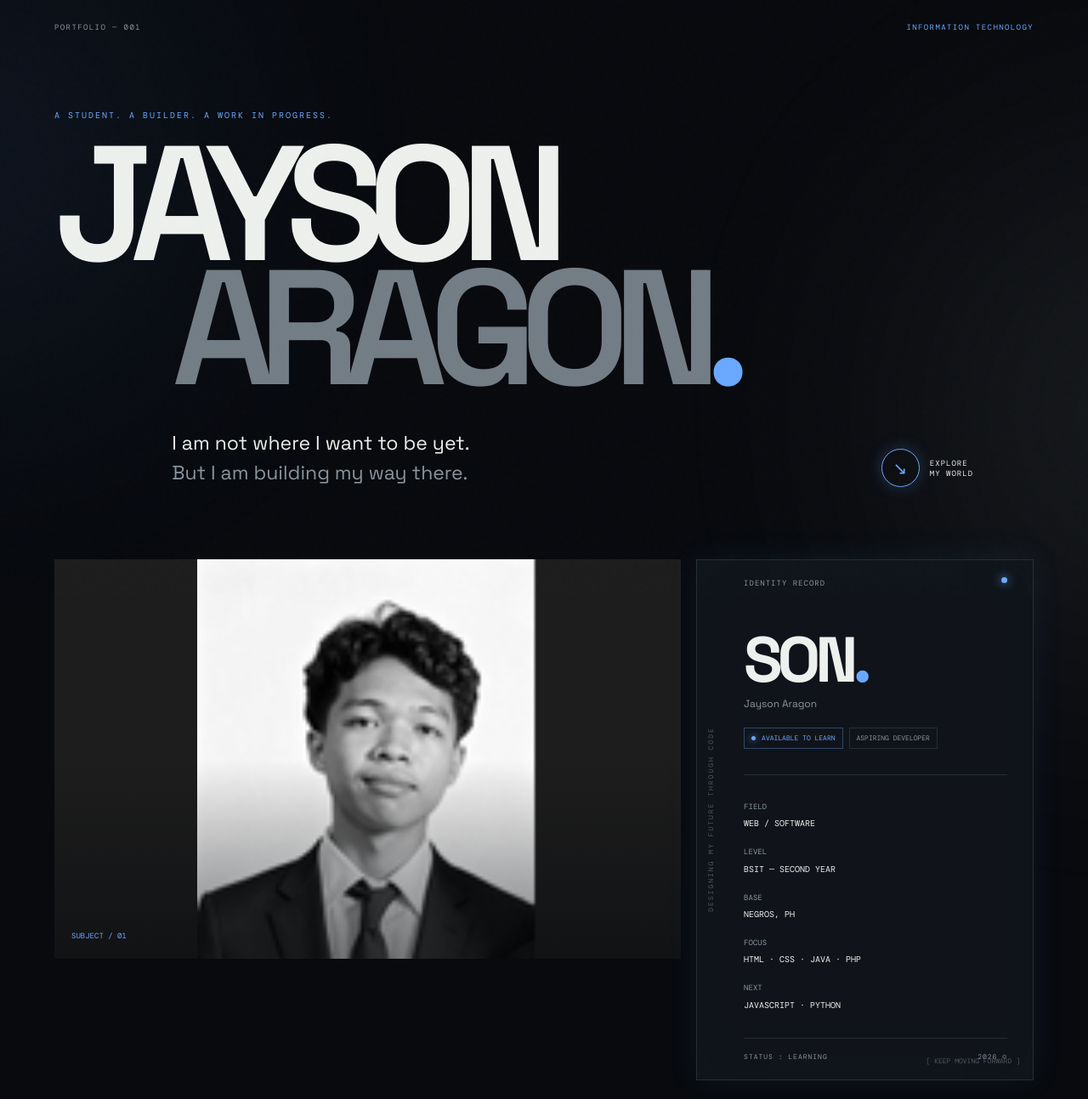
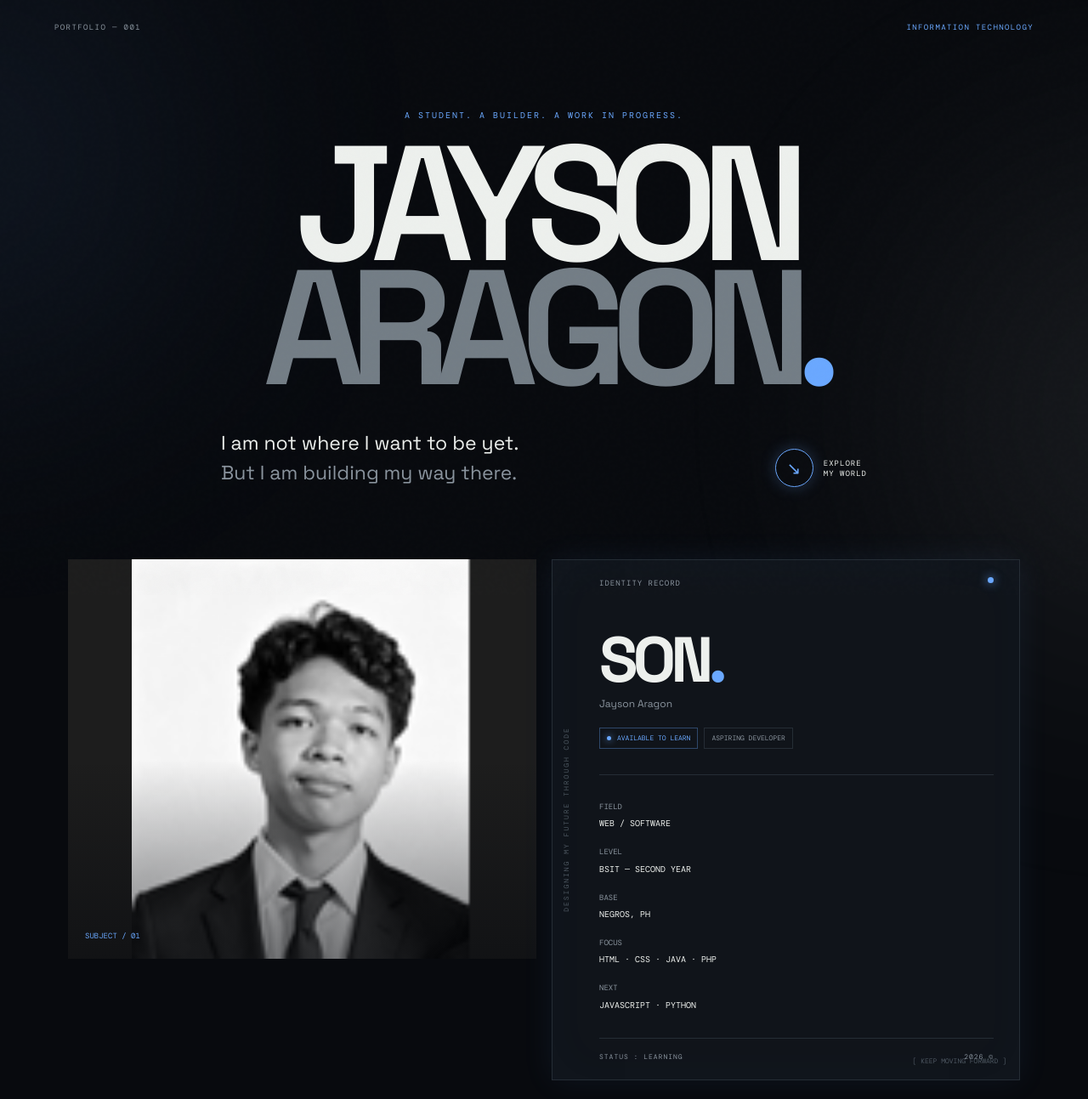
Before and after one commit to jayson-aragon/aragon-project-1, a plain HTML site: page index.html in a window 1280 px wide. Shown: the part 100-1393 px from the top of the page at 85% size. Drawn offline with nearby package versions, Linux system fonts and the light colour scheme.

Commit message:
improve the layout

```diff
--- a/assets/style.css
+++ b/assets/style.css
@@ -236,7 +236,9 @@ img {
 }
 
 .hero-title-wrap {
-    margin-top: 90px;
+    max-width: 1120px;
+    margin: 90px auto 0;
+    text-align: center;
 }
 
 .hero-overline {
@@ -255,7 +257,7 @@ img {
 
 .hero h1 .surname {
     display: block;
-    padding-left: 12%;
+    padding-left: 0;
     color: #737d86;
 }
 
@@ -264,11 +266,13 @@ img {
 }
 
 .hero-bottom-line {
+    max-width: 760px;
     display: flex;
     align-items: flex-end;
     justify-content: space-between;
-    margin-top: 45px;
-    padding-left: 12%;
+    margin: 45px auto 0;
+    padding-left: 0;
+    text-align: left;
 }
 
 .hero-description {
@@ -286,7 +290,7 @@ img {
     gap: 12px;
     font: 9px var(--mono);
     letter-spacing: 1px;
-    margin-right: 7%;
+    margin-right: 0;
     transition: .3s;
 }
 
@@ -316,10 +320,11 @@ img {
 /* IDENTITY VISUAL */
 
 .identity-layout {
-    display: grid;
-    grid-template-columns: 1.3fr .7fr;
+    max-width: 1120px;
+    display: grid;
+    grid-template-columns: 1fr 1fr;
     gap: 18px;
-    margin-top: 85px;
+    margin: 85px auto 0;
 }
 
 .identity-image {
```
